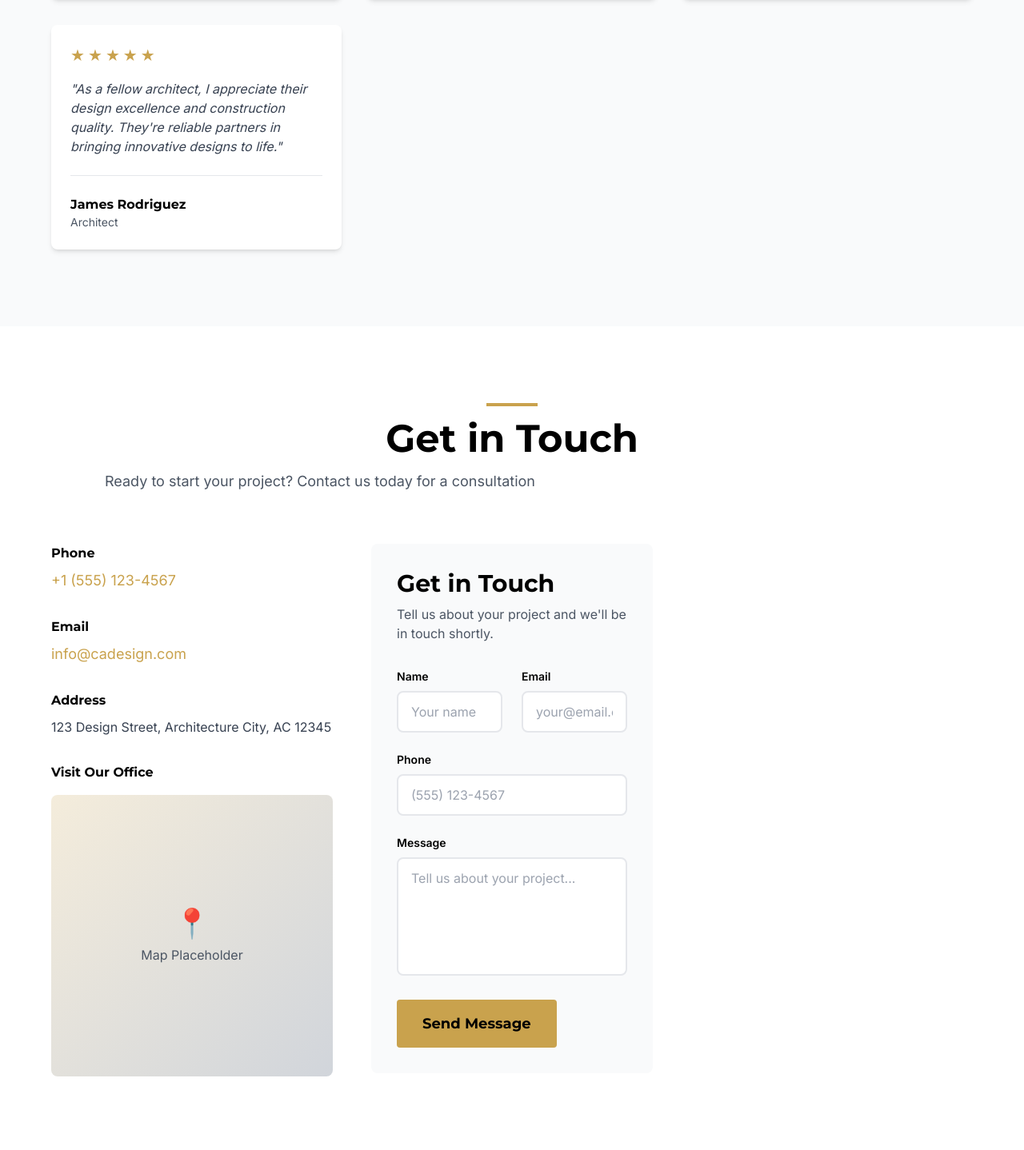
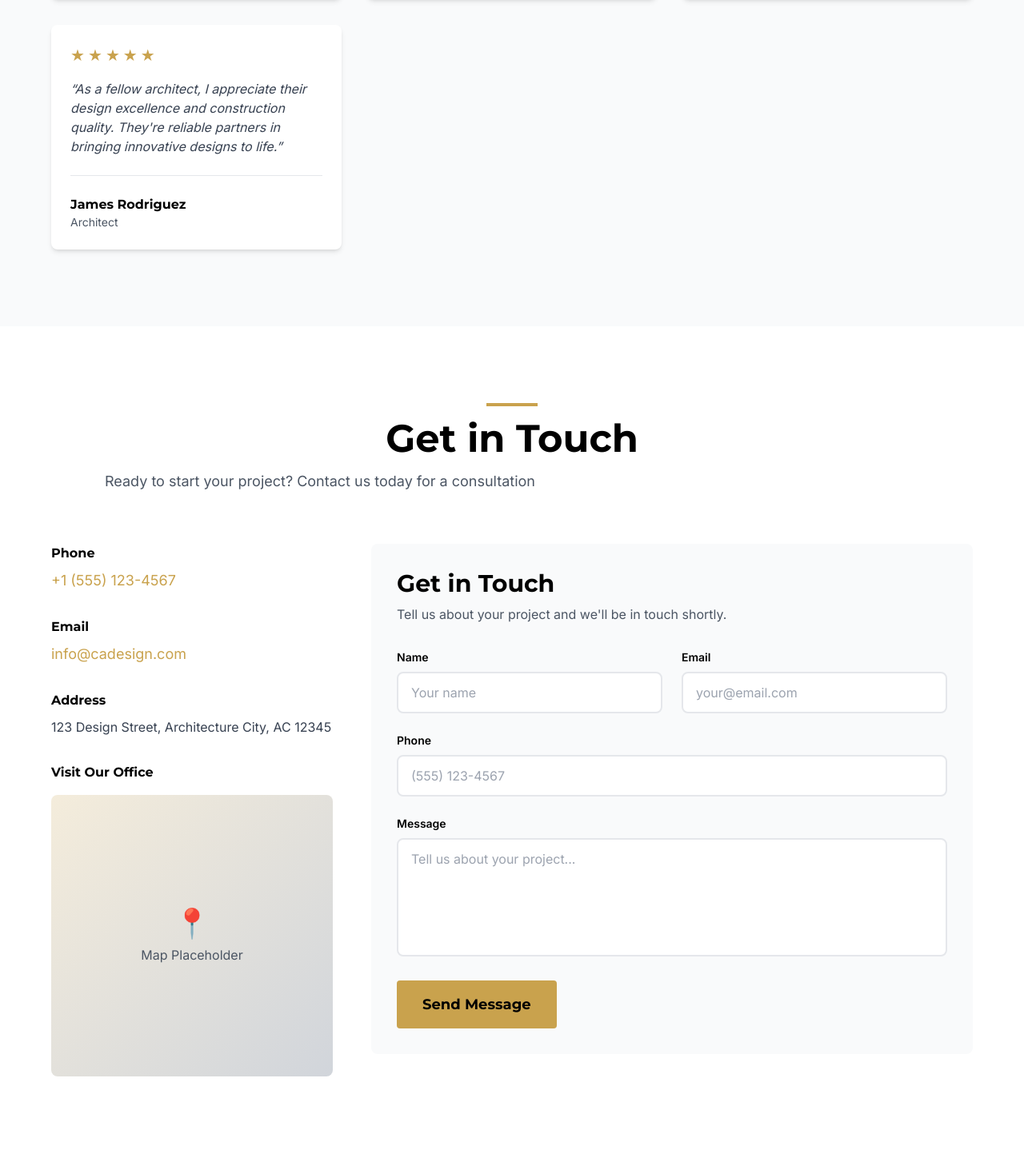
Before and after one commit to thetz25/ca-design-construction, a Next.js app: page / in a window 1280 px wide. Shown: the part 5592-7030 px from the top of the page at 80% size. Built offline with nearby package versions, Linux system fonts and the light colour scheme.

Commit message:
Fix: Resolve ESLint and TypeScript errors for Vercel deployment
- Add className prop support to ScrollReveal component
- Fix useScrollReveal hook ref cleanup warning
- Escape quotes in testimonials (use &ldquo; &rdquo; entities)
- Build now passes successfully with no errors

```diff
--- a/src/components/animations/ScrollReveal.tsx
+++ b/src/components/animations/ScrollReveal.tsx
@@ -9,6 +9,7 @@ interface ScrollRevealProps {
   delay?: number
   duration?: number
   once?: boolean
+  className?: string
 }
 
 export function ScrollReveal({
@@ -17,6 +18,7 @@ export function ScrollReveal({
   delay = 0,
   duration = 0.8,
   once = true,
+  className,
 }: ScrollRevealProps) {
   const ref = useRef(null)
   const isInView = useInView(ref, { once, margin: '-100px' })
@@ -43,6 +45,7 @@ export function ScrollReveal({
       animate={isInView ? 'visible' : 'hidden'}
       variants={animationVariants[animation]}
       transition={{ delay, duration, ease: 'easeOut' }}
+      className={className}
     >
       {children}
     </motion.div>
--- a/src/components/sections/Testimonials.tsx
+++ b/src/components/sections/Testimonials.tsx
@@ -36,7 +36,7 @@ export function Testimonials() {
 
                 {/* Quote */}
                 <blockquote className="text-gray-700 italic flex-grow mb-6">
-                  "{testimonial.content}"
+                  &ldquo;{testimonial.content}&rdquo;
                 </blockquote>
 
                 {/* Author */}
```
Also changed, not shown: src/hooks/useScrollReveal.ts (+5 -4 lines), .claude/settings.local.json.
